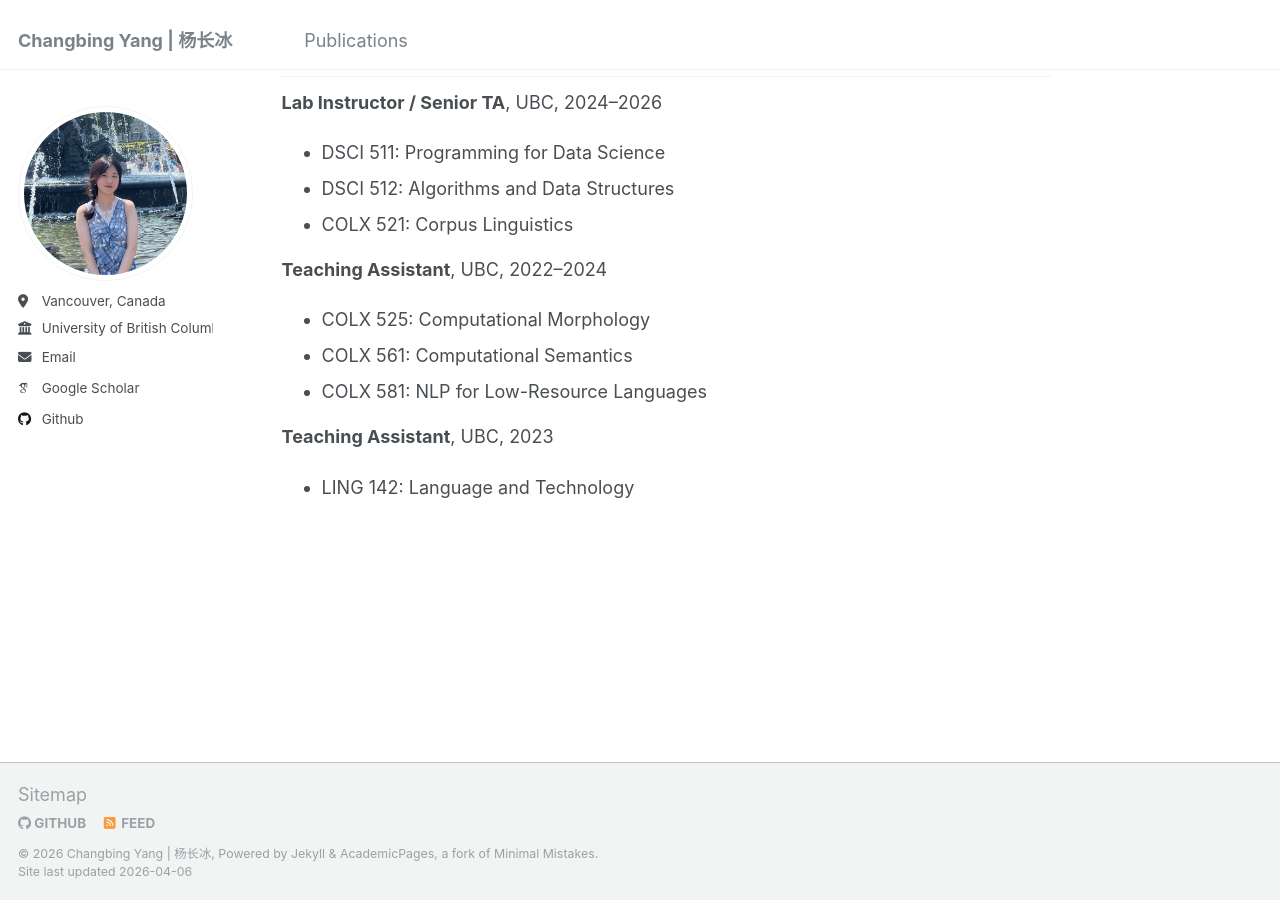
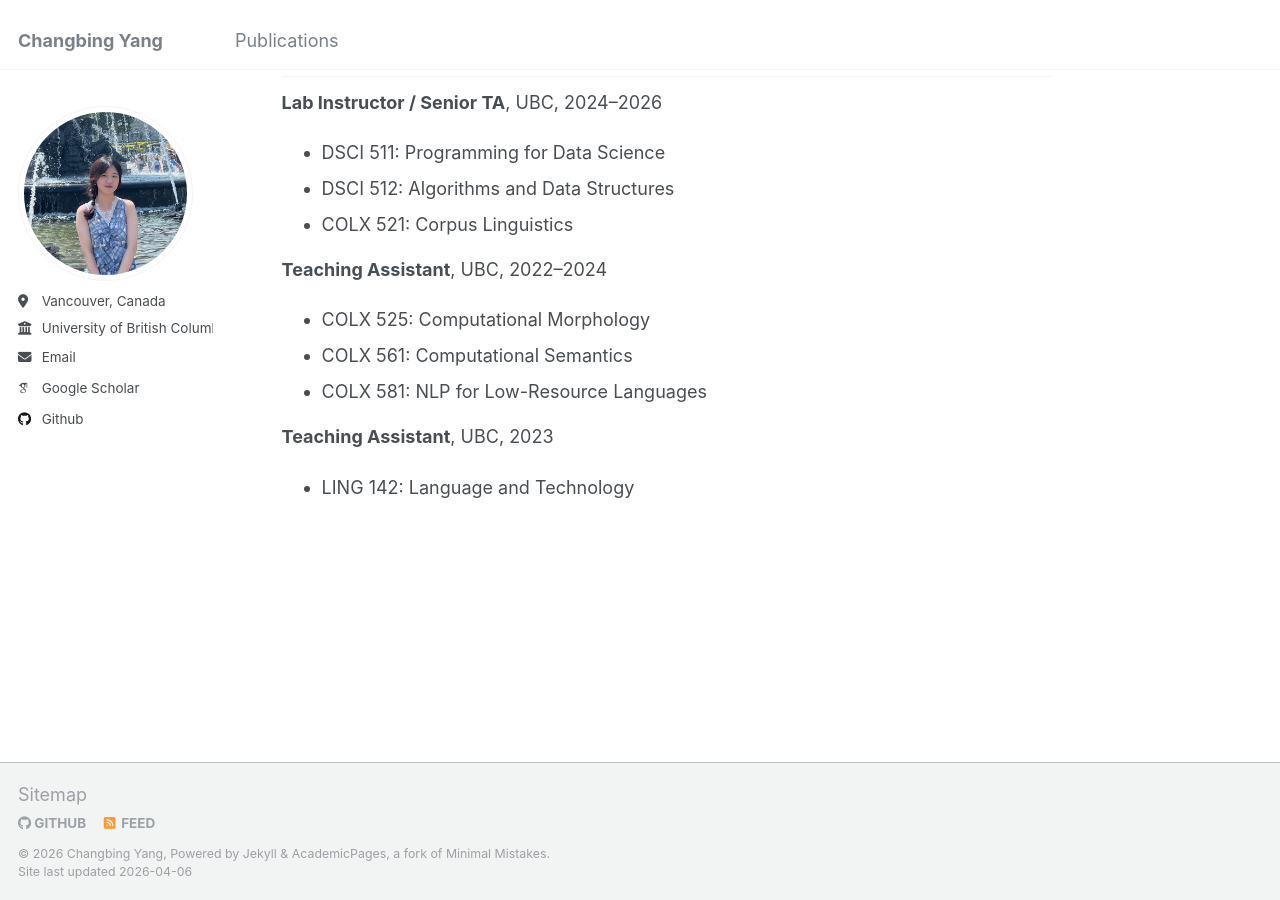
Before and after one commit to changbingY/changbingY.github.io, a Jekyll site: the page built from _pages/about.md, in a window 1280 px wide and 900 px high, scrolled down 3320 px. Built offline with Jekyll 4.4.1, drawn with Linux system fonts in a browser that asks for light colours; some web fonts are replaced.

Commit message:
Update _config.yml

```diff
--- a/_config.yml
+++ b/_config.yml
@@ -7,7 +7,7 @@
 # server process.
 
 # Basic Site Settings
-title : "Changbing Yang | 杨长冰"
+title : "Changbing Yang"
 name : &name ""
 description : &description "PhD candidate in Computational Linguistics at UBC working on low-resource language technology, LLMs, and language documentation."
 repository : "changbingY/changbingY.github.io"
```
